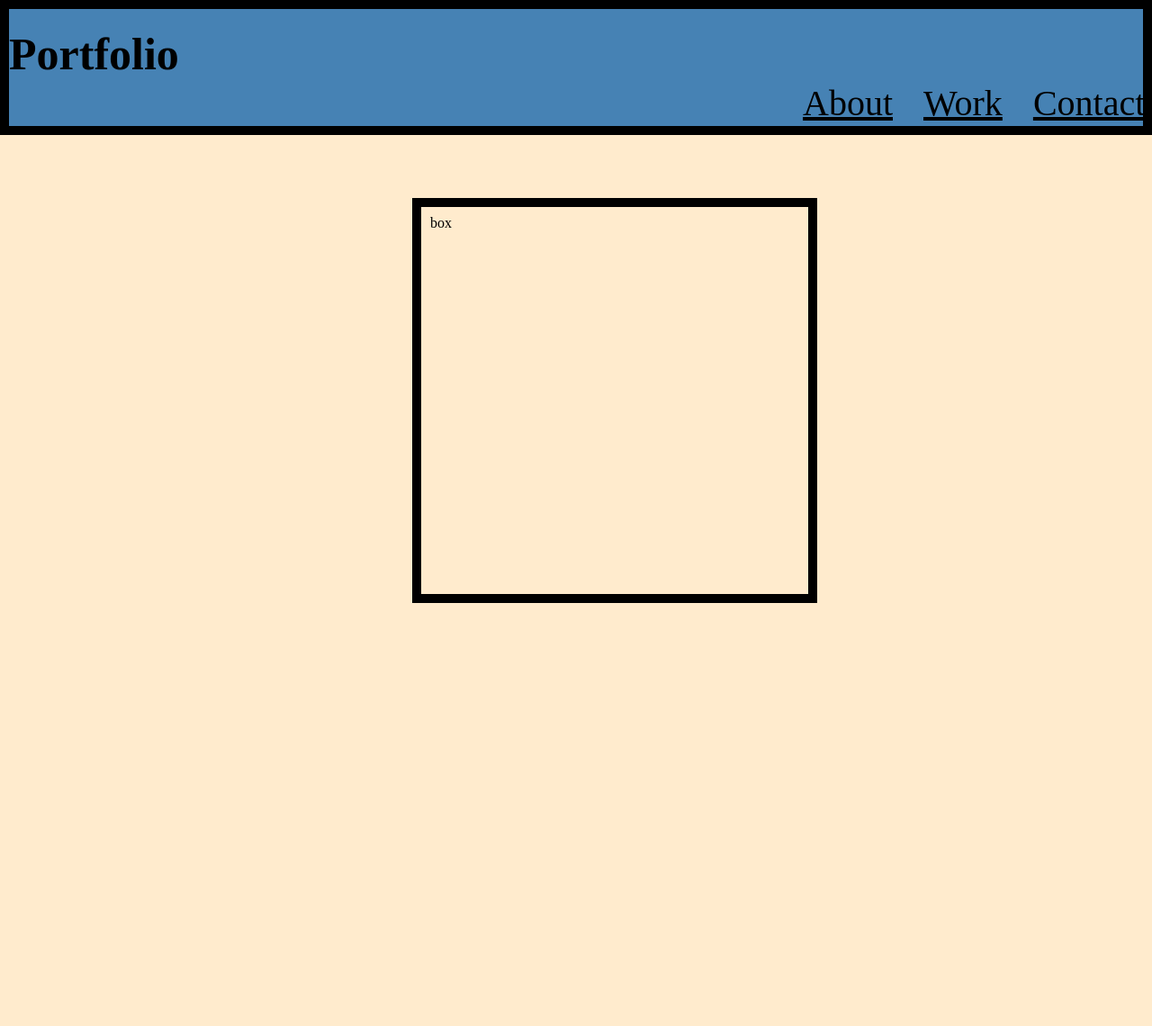
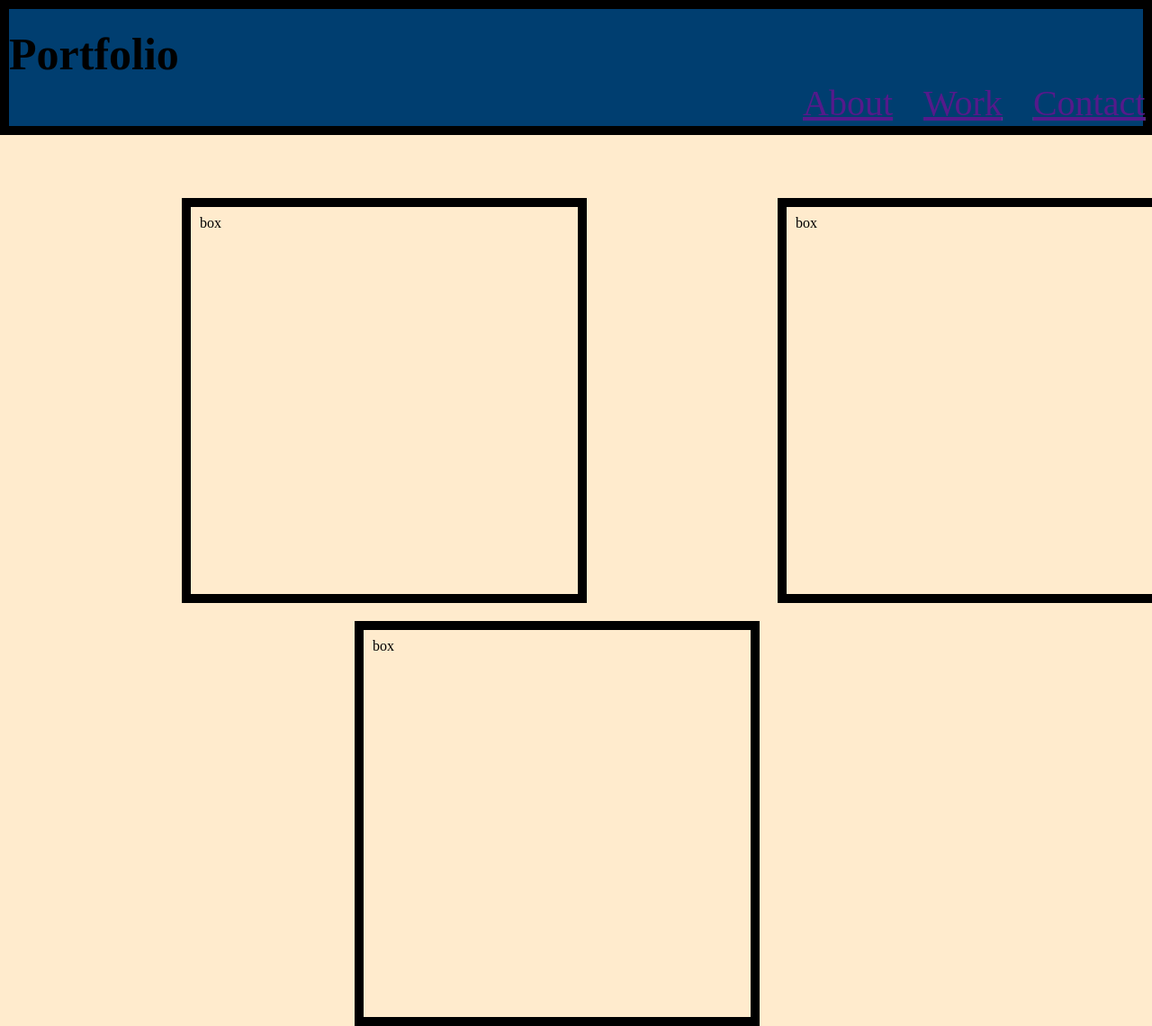
Before and after one commit to TRK41/Portfolio, a plain HTML site: page index.html in a window 1280 px wide. Shown: the top 1140 px of the page at 90% size. Before the commit the page ends 800 px from the top, so only its background shows below. Drawn offline with Linux system fonts and the light colour scheme.

Commit message:
creating links to connect to different sections

```diff
--- a/Assets/css/style.css
+++ b/Assets/css/style.css
@@ -21,12 +21,13 @@ ul.nav li {
     font-size: 40px;
     padding-right: 30px;
     text-decoration: underline;
+    color: aliceblue;
 
 
 }
 
 .header {
-    background-color: steelblue;
+    background-color: rgb(0, 62, 112);
     border: 10px solid black;
     max-height: 150px;
 }
@@ -45,7 +46,7 @@ ul.nav li {
 }
 box {
     position:relative ;
-    left: 35%;
+    left: 15%;
     float: left;
     width: 450px;
     height: 450px;
@@ -53,3 +54,26 @@ box {
     padding: 10px;
     margin: 10px;
 }
+box1 {
+    position:relative ;
+    left: 30%;
+    float: left;
+    width: 450px;
+    height: 450px;
+    border: 10px solid black;
+    padding: 10px;
+    margin: 10px;
+}
+
+box2 {
+    position:relative ;
+    left: 30%;
+    bottom: 30%;
+    float: left;
+    width: 450px;
+    height: 450px;
+    border: 10px solid black;
+    padding: 10px;
+    margin: 10px;
+    flex-wrap: wrap;
+}
--- a/index.html
+++ b/index.html
@@ -14,9 +14,9 @@
         <h1>Portfolio</h1>
         <nav>
             <ul class="nav">
-                <li> About</li>
-                <li> Work</li>
-                <li> Contact</li>
+                <li><a href="">About</a> </li>
+                <li><a href="">Work</a> </li>
+                <li><a href="">Contact</a> </li>
 
             </ul>
         </nav>
@@ -27,6 +27,15 @@
                 box
             </box>
 
+            <box1>
+                box
+            </box1>
+
+            <box2>
+                box
+            </box2>
+
+
 
     </main>
 
```
